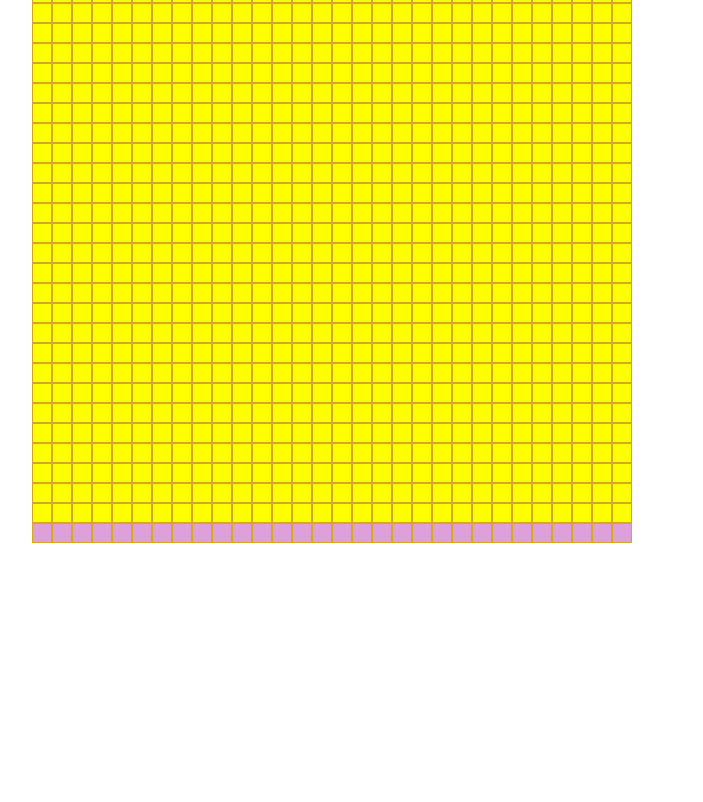
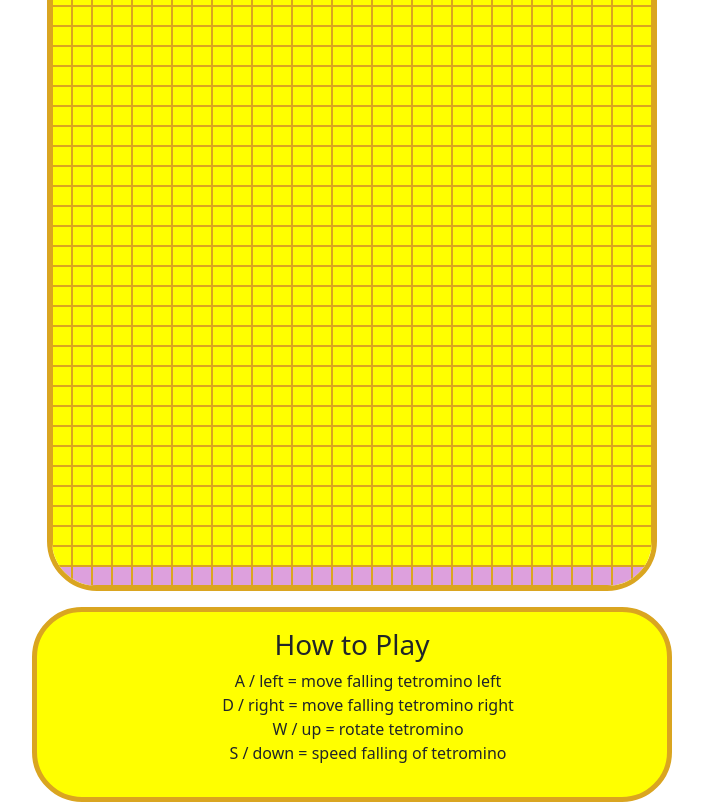
Before and after one commit to JJohan-work/Tetris, a plain HTML site: page index.html in a window 1280 px wide. Shown: the part 549-1351 px from the top of the page, without its empty margins (288-991 px from the left). Before the commit the page ends 1092 px from the top, so only its background shows below. Drawn offline with Linux system fonts and the light colour scheme.

Commit message:
refactor code for width and major style change for site

```diff
--- a/css/styles.css
+++ b/css/styles.css
@@ -1,7 +1,26 @@
-body {
+header,footer {
   margin-left:auto;
   margin-right:auto;
   width:50vw;
+  border:5px solid goldenrod;
+  border-radius: 50px;
+  background-color: yellow;
+  text-align: center;
+  padding:1em;
+}
+
+footer ul {
+  list-style: none;
+}
+
+main {
+  margin-left:auto;
+  margin-right:auto;
+  border-radius: 50px;
+  overflow: hidden;
+  border: 5px solid goldenrod;
+  margin-top:1em;
+  margin-bottom: 1em;
 }
 
 .grid {
--- a/index.html
+++ b/index.html
@@ -9,13 +9,25 @@
   <title>Tetris</title>
 </head>
 <body>
-
+  <header>
     <h3>Score: <span id="score">0</span></h3>
-  <button id="startButton">Start/Pause</button>
+    <button id="startButton">Start/Stop</button>
     <button id="shrink">Shrink</button>
     <button id="grow">Grow</button>
     <button id="contract">Contract</button>
     <button id="expand">Expand</button>
+  </header>
+  <main>
     <div class="grid" id="grid">
     </div>
+  </main>
+  <footer>
+    <h3>How to Play</h3>
+    <ul>
+      <li>A / left = move falling tetromino left</li>
+      <li>D / right = move falling tetromino right</li>
+      <li>W / up = rotate tetromino </li>
+      <li>S / down = speed falling of tetromino</li>
+    </ul>
+  </footer>
 </body>
--- a/js/script.js
+++ b/js/script.js
@@ -1,15 +1,18 @@
 document.addEventListener('DOMContentLoaded', () => {
   let width = 30;
   let height = 50;
-  let speed = 500;
+  let speed = 10;
 
   function changeWidth(id,w) {
     var el = document.getElementById(id);
+    var main = document.getElementsByTagName("main")[0]
     el.style.width = String(w*20)+"px";
+    main.style.width = String((w*20)+10)+"px";
   }
 
   function changeHeight(id,h,w) {
     var el = document.getElementById(id);
+    var main = document.getElementsByTagName("main")[0]
     el.style.height = String(h*20)+"px";
   }
 
@@ -49,12 +52,17 @@ document.addEventListener('DOMContentLoaded', () => {
       return [lTetromino, zTetromino, tTetromino, oTetromino, iTetromino]
     }
 
+
+  function randomIntFromInterval(min, max) { // min and max included
+    return Math.floor(Math.random() * (max - min + 1) + min);
+  }
+
   //add pixel divs
   function generatePixel(width, height) {
     changeWidth("grid",width);
     changeHeight("grid",height,width);
 
-    for (let i = 0; i < width*height; i++) {
+    for (let i = 0; i < width*height-width; i++) {
       $('.grid').append('<div></div>');
     }
     for (let i = 0; i < width; i++) {
@@ -62,7 +70,7 @@ document.addEventListener('DOMContentLoaded', () => {
     }
     grid = document.querySelector('.grid');
     squares = document.querySelectorAll('.grid div');
-    currentPosition = Math.floor(Math.random()*width-3)
+    currentPosition = randomIntFromInterval(0,width-4);
     return generateTetrominos(width);
   }
 
@@ -76,7 +84,7 @@ document.addEventListener('DOMContentLoaded', () => {
 
   colors = ["tetrominoblue","tetrominored","tetrominogreen","tetrominoorange"]
 
-  let currentRotation = Math.floor(Math.random()*4)
+  let currentRotation = randomIntFromInterval(0,3)
   let currentColor = colors[Math.floor(Math.random()*colors.length)]
 
 
@@ -175,11 +183,11 @@ document.addEventListener('DOMContentLoaded', () => {
     if(current.some(index => squares[currentPosition + index + width].classList.contains('taken'))) {
       current.forEach(index => squares[currentPosition + index].classList.add('taken'))
       //start a new tetromino falling
-      random = Math.floor(Math.random() * theTetrominoes.length)
-      current = theTetrominoes[random][currentRotation]
-      currentColor = colors[Math.floor(Math.random()*colors.length)]
-      currentRotation = Math.floor(Math.random()*4)
-      currentPosition = Math.floor(Math.random()*width)
+      random = Math.floor(Math.random() * theTetrominoes.length);
+      current = theTetrominoes[random][currentRotation];
+      currentColor = colors[Math.floor(Math.random()*colors.length)];
+      currentRotation = randomIntFromInterval(0,3)
+      currentPosition = randomIntFromInterval(0,width-4)
       draw()
     }
   }
```
Lines whose indentation alone changed are shown as unchanged.
